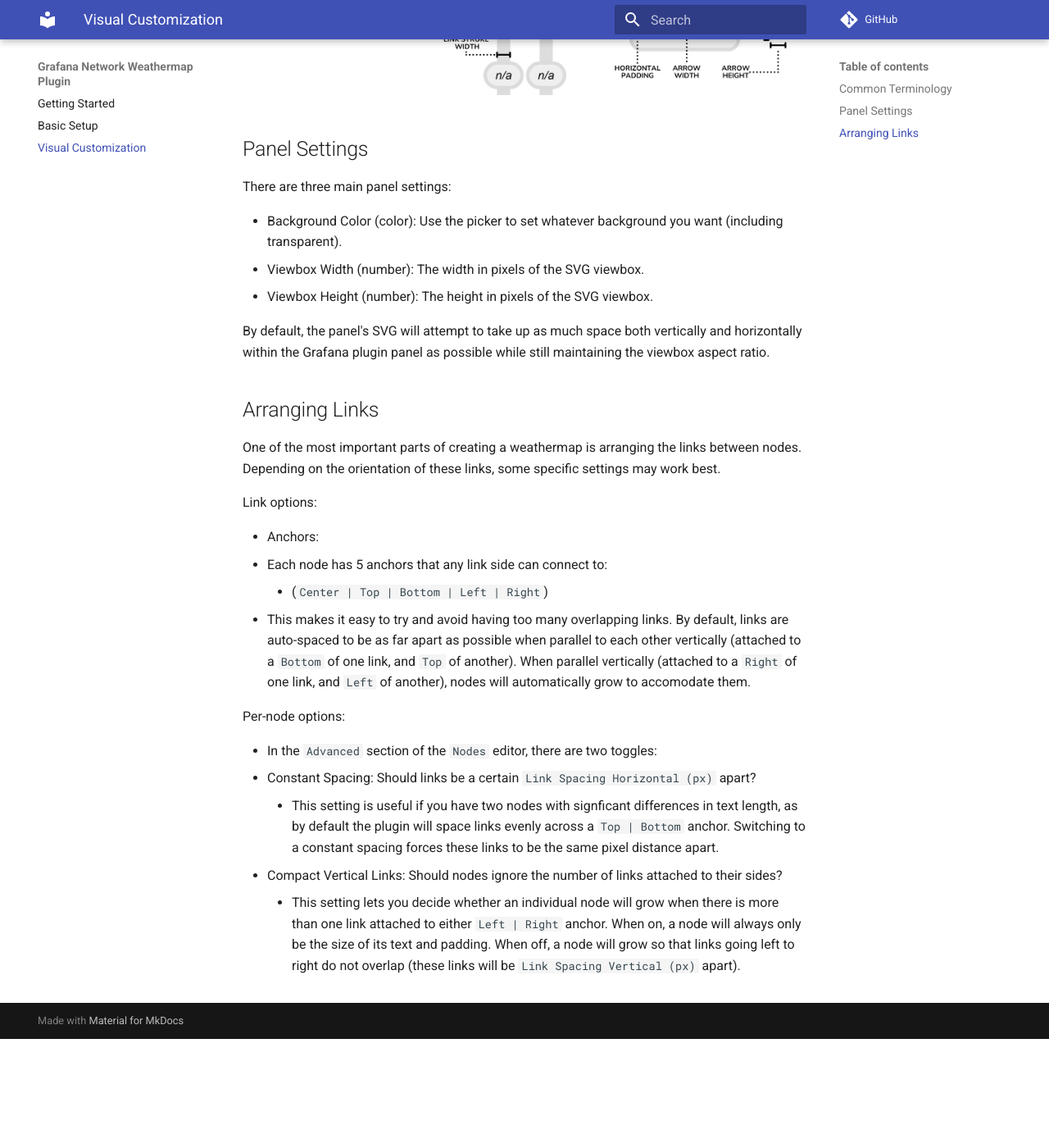
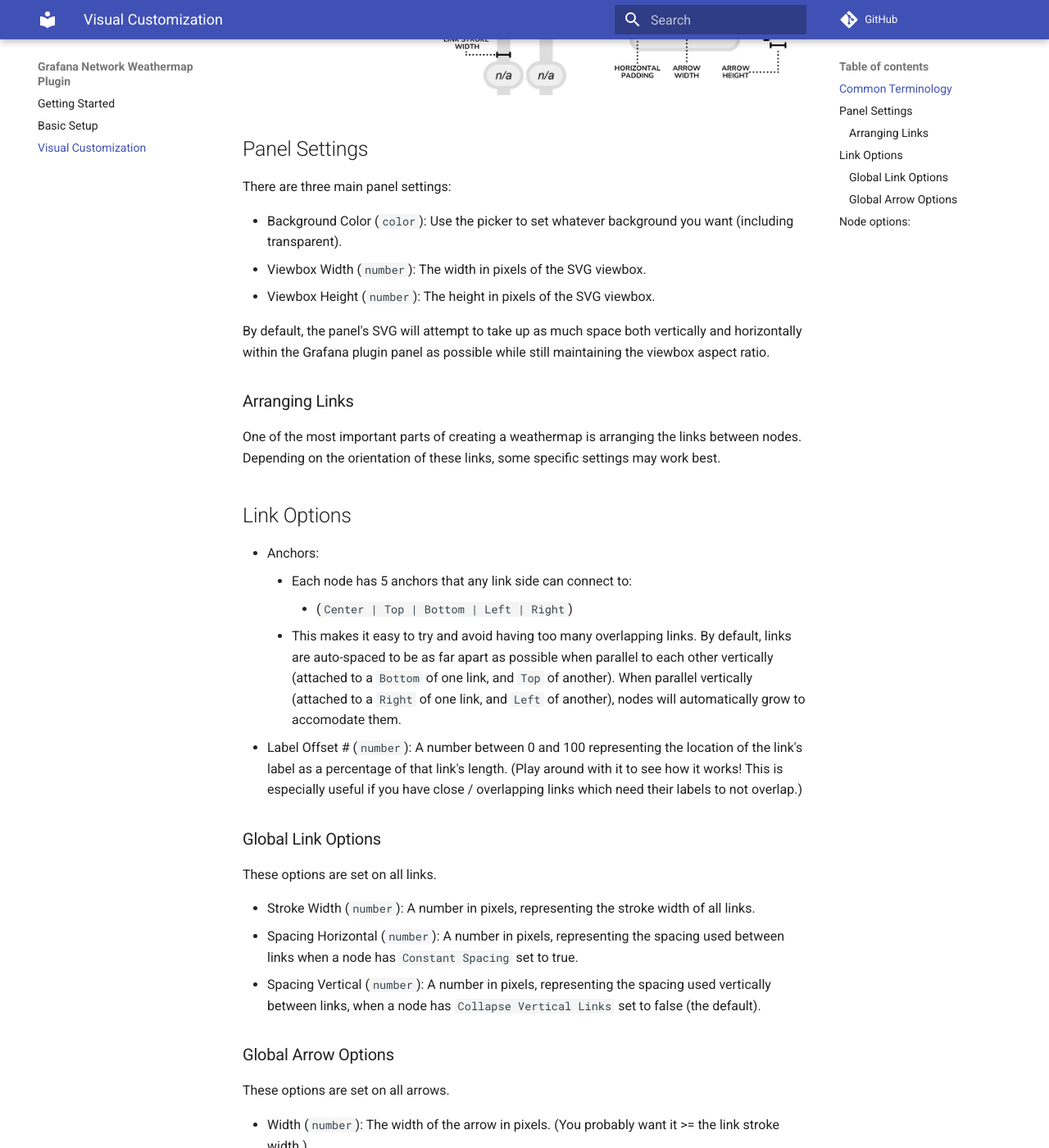
Before and after one commit to knightss27/grafana-network-weathermap, an MkDocs documentation site: the page built from website/docs/customization.md, in a window 1280 px wide and 1400 px high, scrolled down 446 px. Shown: the whole window at 82% size. Built offline with MkDocs 1.6.1 and Material for MkDocs 9.7.7, drawn with Linux system fonts in a browser that asks for light colours; comment, search, counter and statistics services are not loaded; before the commit the page ends 1713 px from its top, so only the background shows below that; some of the changed text lies outside the part shown.

Commit message:
feat: more link and arrow option documentation

```diff
--- a/website/docs/customization.md
+++ b/website/docs/customization.md
@@ -11,27 +11,42 @@ The diagram below illustrates some of the basic terminology this plugin uses.
 
 There are three main panel settings:
 
-- Background Color (color): Use the picker to set whatever background you want (including transparent).
-- Viewbox Width (number): The width in pixels of the SVG viewbox.
-- Viewbox Height (number): The height in pixels of the SVG viewbox.
+- Background Color (`color`): Use the picker to set whatever background you want (including transparent).
+- Viewbox Width (`number`): The width in pixels of the SVG viewbox.
+- Viewbox Height (`number`): The height in pixels of the SVG viewbox.
 
 By default, the panel's SVG will attempt to take up as much space both vertically and horizontally within the Grafana plugin panel as possible while still maintaining the viewbox aspect ratio.
 
-## Arranging Links
+### Arranging Links
 
 One of the most important parts of creating a weathermap is arranging the links between nodes. Depending on the orientation of these links, some specific settings may work best.
 
-Link options:
+## Link Options
 
 - Anchors:
-  - Each node has 5 anchors that any link side can connect to:
-    - (`Center | Top | Bottom | Left | Right`)
-  - This makes it easy to try and avoid having too many overlapping links. By default, links are auto-spaced to be as far apart as possible when parallel to each other vertically (attached to a `Bottom` of one link, and `Top` of another). When parallel vertically (attached to a `Right` of one link, and `Left` of another), nodes will automatically grow to accomodate them.
+    - Each node has 5 anchors that any link side can connect to:
+        - (`Center | Top | Bottom | Left | Right`)
+    - This makes it easy to try and avoid having too many overlapping links. By default, links are auto-spaced to be as far apart as possible when parallel to each other vertically (attached to a `Bottom` of one link, and `Top` of another). When parallel vertically (attached to a `Right` of one link, and `Left` of another), nodes will automatically grow to accomodate them.
+- Label Offset # (`number`): A number between 0 and 100 representing the location of the link's label as a percentage of that link's length. (Play around with it to see how it works! This is especially useful if you have close / overlapping links which need their labels to not overlap.)
 
-Per-node options:
+### Global Link Options
+These options are set on all links.
+
+- Stroke Width (`number`): A number in pixels, representing the stroke width of all links.
+- Spacing Horizontal (`number`): A number in pixels, representing the spacing used between links when a node has `Constant Spacing` set to true.
+- Spacing Vertical (`number`):  A number in pixels, representing the spacing used vertically between links, when a node has `Collapse Vertical Links` set to false (the default).
+
+### Global Arrow Options
+These options are set on all arrows.
+
+- Width (`number`): The width of the arrow in pixels. (You probably want it >= the link stroke width.)
+- Height (`number`): The height of the arrow in pixels (how long it looks).
+- Offset (`number`): The distance from the meeting point of the two links the point of the arrow will reach to. This is the offset for *one* side of the link, meaning the actual space between two arrows will be twice this number.
+
+## Node options:
 
 - In the `Advanced` section of the `Nodes` editor, there are two toggles:
-  - Constant Spacing: Should links be a certain `Link Spacing Horizontal (px)` apart?
-    - This setting is useful if you have two nodes with signficant differences in text length, as by default the plugin will space links evenly across a `Top | Bottom` anchor. Switching to a constant spacing forces these links to be the same pixel distance apart.
-  - Compact Vertical Links: Should nodes ignore the number of links attached to their sides?
-    - This setting lets you decide whether an individual node will grow when there is more than one link attached to either `Left | Right` anchor. When on, a node will always only be the size of its text and padding. When off, a node will grow so that links going left to right do not overlap (these links will be `Link Spacing Vertical (px)` apart).
+    - Constant Spacing: Should links be a certain `Link Spacing Horizontal (px)` apart?
+        - This setting is useful if you have two nodes with signficant differences in text length, as by default the plugin will space links evenly across a `Top | Bottom` anchor. Switching to a constant spacing forces these links to be the same pixel distance apart.
+    - Compact Vertical Links: Should nodes ignore the number of links attached to their sides?
+        - This setting lets you decide whether an individual node will grow when there is more than one link attached to either `Left | Right` anchor. When on, a node will always only be the size of its text and padding. When off, a node will grow so that links going left to right do not overlap (these links will be `Link Spacing Vertical (px)` apart).
```
